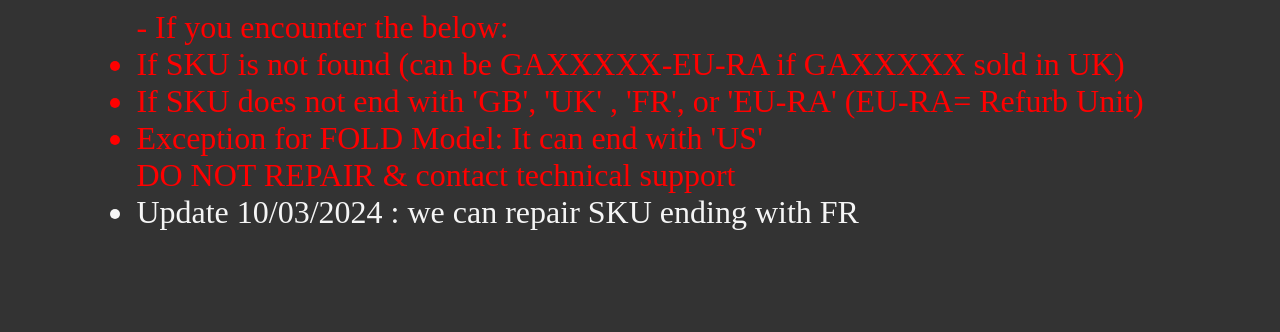
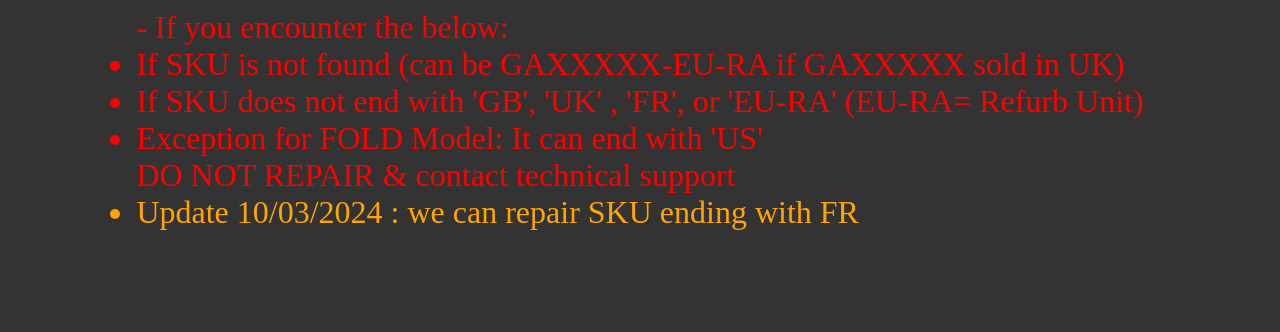
Before and after one commit to Jean-Yves-Rene/python-imei, a Flask app: template templates/warranty.html in a window 1280 px wide. Shown: the part 198-530 px from the top of the page. Run offline with Flask 3, Linux system fonts and the light colour scheme; the template is opened without the code that fills it, so the values that code supplies are empty.

Commit message:
Update style.css
Change to Orange color

```diff
--- a/static/styles/style.css
+++ b/static/styles/style.css
@@ -43,8 +43,8 @@ button:hover {
   color: red;
 }
 
-.amber-text {
-    color: amber; /* Use the actual color you want for amber */
+.orange-text {
+    color: orange; /* Use the actual color you want for amber */
 }
 
 .blue-text {
```
